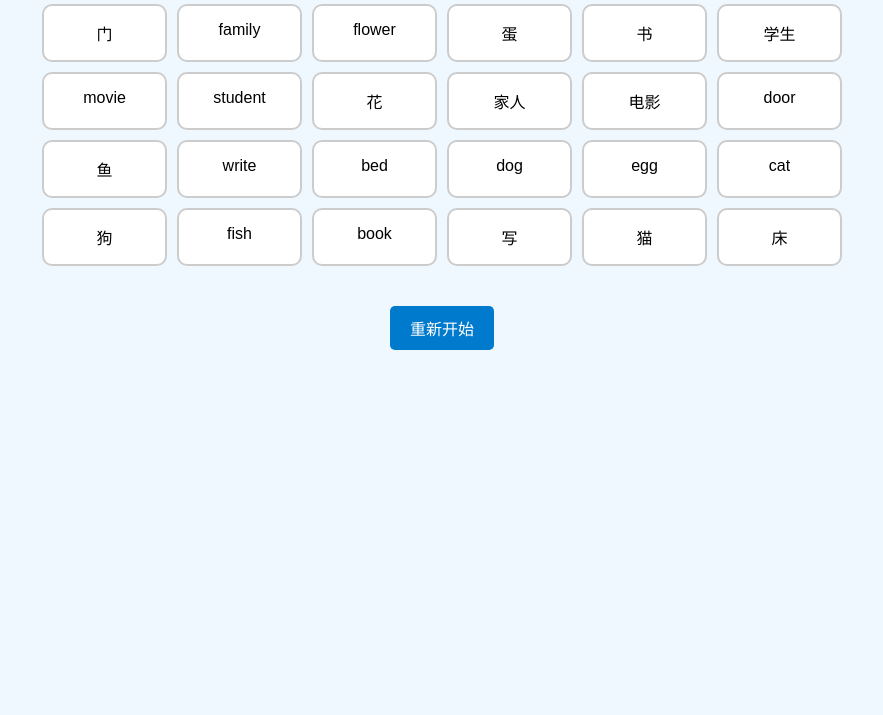
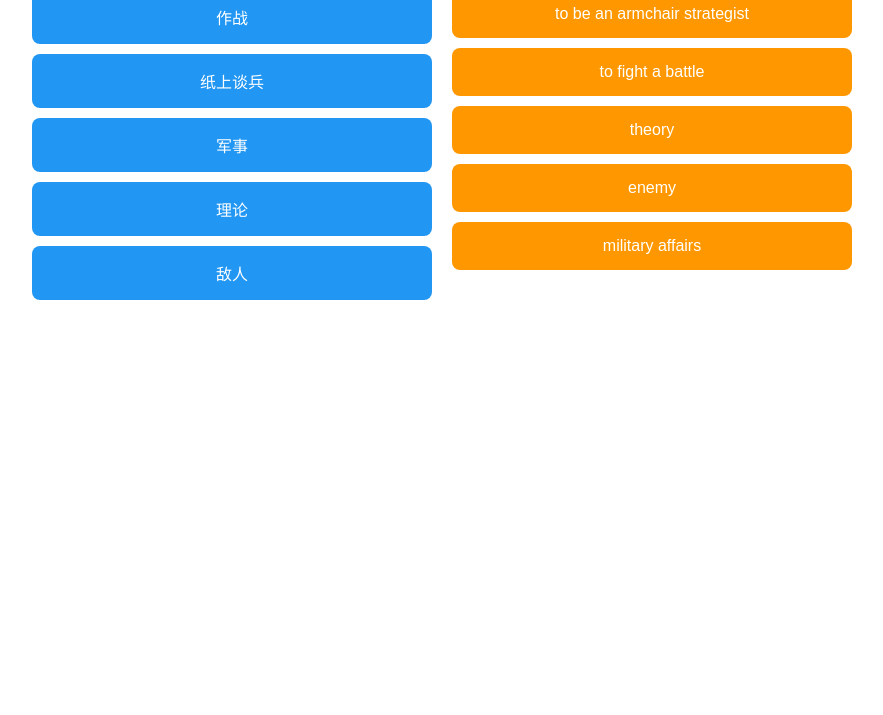
Before and after one commit to jierur/jierur.github.io, a plain HTML site: page index.html in a window 1280 px wide. Shown: the part 85-800 px from the top of the page, without its empty margins (198-1081 px from the left). Drawn offline with Linux system fonts and the light colour scheme.

Commit message:
Add files via upload

```diff
--- a/index.html
+++ b/index.html
@@ -1,144 +1,243 @@
 <!DOCTYPE html>
-<html lang="en">
+<html lang="zh">
 <head>
     <meta charset="UTF-8">
-  <meta name="viewport" content="width=device-width, initial-scale=1.0">
-  <title>纤绸线一一对</title>
+    <title>中英文穿管配对游戏</title>
     <style>
         body {
             font-family: sans-serif;
-      text-align: center;
-      background: #f0f8ff;
         }
-    h1 {
-      color: #333;
+        .container {
+            display: flex;
+            justify-content: center;
+            position: relative;
+            max-width: 1000px;
+            margin: 0 auto;
+            gap: 20px;
         }
-    #game {
-      display: grid;
-      grid-template-columns: repeat(6, 1fr);
-      grid-gap: 10px;
-      max-width: 800px;
-      margin: 20px auto;
+        .column {
+            display: flex;
+            flex-direction: column;
+            gap: 10px;
+            width: 40%;
+            min-width: 200px;
         }
         .card {
-      background: #fff;
-      border: 2px solid #ccc;
-      border-radius: 10px;
+            background: #2196F3;
+            color: white;
             padding: 15px;
+            border-radius: 8px;
+            text-align: center;
             cursor: pointer;
-      transition: 0.2s;
+            user-select: none;
+            transition: all 0.3s;
         }
-    .card:hover {
-      background: #e0f7ff;
+        .card.en {
+            background: #FF9800;
         }
-    .matched {
-      background: #c8e6c9;
-      border-color: #2e7d32;
+        .card.selected {
+            outline: 3px solid #4CAF50;
+            transform: scale(1.05);
+        }
+        .card.matched {
+            opacity: 0;
             pointer-events: none;
         }
-    #message {
-      font-size: 1.5em;
-      color: #2e7d32;
-      margin-top: 20px;
+        #lineCanvas {
+            position: absolute;
+            top: 0;
+            left: 0;
+            pointer-events: none;
+            z-index: 0;
         }
-    button {
-      padding: 10px 20px;
-      font-size: 1em;
-      border: none;
-      border-radius: 5px;
-      background-color: #007acc;
-      color: white;
-      cursor: pointer;
-      margin-top: 20px;
-    }
-    button:hover {
-      background-color: #005fa3;
+        .level {
+            text-align: center;
+            font-size: 24px;
+            margin: 20px 0;
         }
     </style>
 </head>
 <body>
-  <h1>纤绸线一一对</h1>
-  <div id="game"></div>
-  <div id="message"></div>
-  <button onclick="startGame()">重新开始</button>
+    <div class="level">当前关卡：<span id="currentLevel">1</span></div>
+    <div class="container" id="gameContainer">
+        <div class="column" id="chColumn"></div>
+        <canvas id="lineCanvas"></canvas>
+        <div class="column" id="enColumn"></div>
+    </div>
 
     <script>
-    const wordPairs = [
-      ["apple", "苹果"], ["book", "书"], ["cat", "猫"],
-      ["dog", "狗"], ["water", "水"], ["sun", "太阳"],
-      ["moon", "月亮"], ["star", "星星"], ["pen", "笔"],
-      ["school", "学校"], ["teacher", "老师"], ["student", "学生"],
-      ["friend", "朋友"], ["family", "家人"], ["food", "食物"],
-      ["music", "音乐"], ["movie", "电影"], ["car", "汽车"],
-      ["phone", "手机"], ["computer", "电脑"], ["table", "桌子"],
-      ["chair", "椅子"], ["bed", "床"], ["window", "窗户"],
-      ["door", "门"], ["tree", "树"], ["flower", "花"],
-      ["bird", "鸟"], ["fish", "鱼"], ["egg", "蛋"],
-      ["milk", "牛奶"], ["rice", "大米"], ["noodle", "面条"],
-      ["train", "火车"], ["bus", "公交车"], ["plane", "飞机"],
-      ["run", "跑"], ["jump", "跳"], ["write", "写"]
+        const words = [
+            {ch: '纸上谈兵', en: 'to be an armchair strategist'},
+            {ch: '军事', en: 'military affairs'},
+            {ch: '敌人', en: 'enemy'},
+            {ch: '理论', en: 'theory'},
+            {ch: '作战', en: 'to fight a battle'},
+            {ch: '毛病', en: 'shortcoming, weakness'},
+            {ch: '道理', en: 'principle, theory'},
+            {ch: '迟早', en: 'sooner or later'},
+            {ch: '军队', en: 'army'},
+            {ch: '派', en: 'to send, to assign'},
+            {ch: '弱', en: 'weak'},
+            {ch: '形势', en: 'situation, state of affairs'},
+            {ch: '命令', en: 'to command; order'},
+            {ch: '守', en: 'to guard, to defend'},
+            {ch: '阵地', en: 'position, front'},
+            {ch: '绝对', en: 'absolute; absolutely'},
+            {ch: '主动', en: 'on one\'s own initiative'},
+            {ch: '挑战', en: 'to challenge; challenge'},
+            {ch: '骂', en: 'to curse, to call names'},
+            {ch: '胆小鬼', en: 'coward'},
+            {ch: '胜利', en: 'to win a victory'},
+            {ch: '调动', en: 'to transfer, to shift'},
+            {ch: '散布', en: 'to spread, to disseminate'},
+            {ch: '谣言', en: 'rumor'},
+            {ch: '上当', en: 'to be taken in, to be deceived'},
+            {ch: '再三', en: 'again and again'},
+            {ch: '阻止', en: 'to stop, to prevent'},
+            {ch: '任命', en: 'to appoint'},
+            {ch: '独立', en: 'to be on one\'s own'},
+            {ch: '资格', en: 'qualification'},
+            {ch: '糊涂', en: 'muddleheaded'},
+            {ch: '公元', en: 'Christian era'},
+            {ch: '盲目', en: 'blind, ignorant'},
+            {ch: '轻视', en: 'to look down upon'},
+            {ch: '方案', en: 'plan, scheme'},
+            {ch: '进攻', en: 'to attack, to assault'},
+            {ch: '宝贵', en: 'precious, valuable'},
+            {ch: '讽刺', en: 'to satirize'},
+            {ch: '灵活', en: 'flexible, elastic'}
         ];
 
-    let shuffledCards = [];
-    let firstCard = null;
-    let matchedCount = 0;
+        const LEVEL_SIZE = 5;
+        let currentLevel = 0;
+        let selectedCh = null;
+        let selectedEn = null;
+        let matches = 0;
 
-    function startGame() {
-      const game = document.getElementById('game');
-      const message = document.getElementById('message');
-      game.innerHTML = '';
-      message.textContent = '';
-      matchedCount = 0;
+        function initGame() {
+            const start = currentLevel * LEVEL_SIZE;
+            const end = Math.min(start + LEVEL_SIZE, words.length);
+            const levelWords = words.slice(start, end);
 
-      const selectedPairs = wordPairs.sort(() => 0.5 - Math.random()).slice(0, 12);
-      const cards = selectedPairs.flat().sort(() => 0.5 - Math.random());
+            const chCards = levelWords.map(pair => ({
+                text: pair.ch,
+                match: pair.en
+            })).sort(() => Math.random() - 0.5);
 
-      cards.forEach((word, index) => {
-        const div = document.createElement('div');
-        div.className = 'card';
-        div.textContent = word;
-        div.dataset.word = word;
-        div.dataset.index = index;
-        div.onclick = () => selectCard(div);
-        game.appendChild(div);
-      });
+            const enCards = levelWords.map(pair => ({
+                text: pair.en,
+                match: pair.ch
+            })).sort(() => Math.random() - 0.5);
 
-      shuffledCards = cards;
-      firstCard = null;
+            renderCards(chCards, enCards);
+            matches = 0;
         }
 
-    function selectCard(card) {
-      if (card.classList.contains('matched') || card === firstCard) return;
+        function renderCards(chCards, enCards) {
+            const chColumn = document.getElementById('chColumn');
+            const enColumn = document.getElementById('enColumn');
+            const canvas = document.getElementById('lineCanvas');
+            const container = document.getElementById('gameContainer');
 
-      card.style.background = '#b3e5fc';
+            canvas.width = container.offsetWidth;
+            canvas.height = container.offsetHeight;
 
-      if (!firstCard) {
-        firstCard = card;
+            chColumn.innerHTML = chCards.map(card =>
+                `<div class="card ch" data-match="${card.match}">${card.text}</div>`
+            ).join('');
+            enColumn.innerHTML = enCards.map(card =>
+                `<div class="card en" data-match="${card.match}">${card.text}</div>`
+            ).join('');
+
+            document.querySelectorAll('.card.ch').forEach(card => {
+                card.addEventListener('click', handleChClick);
+            });
+            document.querySelectorAll('.card.en').forEach(card => {
+                card.addEventListener('click', handleEnClick);
+            });
+        }
+
+        function handleChClick(e) {
+            const card = e.target;
+            if (card.classList.contains('matched')) return;
+
+            document.querySelectorAll('.card.ch').forEach(c => c.classList.remove('selected'));
+            card.classList.add('selected');
+            selectedCh = card;
+            checkMatch();
+        }
+
+        function handleEnClick(e) {
+            const card = e.target;
+            if (card.classList.contains('matched')) return;
+
+            document.querySelectorAll('.card.en').forEach(c => c.classList.remove('selected'));
+            card.classList.add('selected');
+            selectedEn = card;
+            checkMatch();
+        }
+
+        function checkMatch() {
+            if (!selectedCh || !selectedEn) return;
+
+            if (
+                selectedCh.dataset.match === selectedEn.textContent &&
+                selectedEn.dataset.match === selectedCh.textContent
+            ) {
+                drawLine(selectedCh, selectedEn);
+                selectedCh.classList.add('matched');
+                selectedEn.classList.add('matched');
+                matches++;
+                checkLevelComplete();
+            } else {
+                setTimeout(() => {
+                    selectedCh.classList.remove('selected');
+                    selectedEn.classList.remove('selected');
+                }, 800);
+            }
+
+            selectedCh = null;
+            selectedEn = null;
+        }
+
+        function drawLine(fromElem, toElem) {
+            const canvas = document.getElementById('lineCanvas');
+            const ctx = canvas.getContext('2d');
+            const rect1 = fromElem.getBoundingClientRect();
+            const rect2 = toElem.getBoundingClientRect();
+            const containerRect = document.querySelector('.container').getBoundingClientRect();
+
+            const x1 = rect1.right - containerRect.left;
+            const y1 = rect1.top + rect1.height / 2 - containerRect.top;
+            const x2 = rect2.left - containerRect.left;
+            const y2 = rect2.top + rect2.height / 2 - containerRect.top;
+
+            ctx.beginPath();
+            ctx.moveTo(x1, y1);
+            ctx.lineTo(x2, y2);
+            ctx.strokeStyle = '#4CAF50';
+            ctx.lineWidth = 4;
+            ctx.stroke();
+
+            setTimeout(() => {
+                ctx.clearRect(0, 0, canvas.width, canvas.height);
+            }, 800);
+        }
+
+        function checkLevelComplete() {
+            const totalPairs = Math.min(LEVEL_SIZE, words.length - currentLevel * LEVEL_SIZE);
+            if (matches === totalPairs) {
+                currentLevel++;
+                if (currentLevel * LEVEL_SIZE >= words.length) {
+                    alert('🎉 恭喜你完成所有关卡！');
                     return;
                 }
-
-      const firstWord = firstCard.dataset.word;
-      const secondWord = card.dataset.word;
-      const isMatch = wordPairs.some(pair => pair.includes(firstWord) && pair.includes(secondWord) && firstWord !== secondWord);
-
-      if (isMatch) {
-        firstCard.classList.add('matched');
-        card.classList.add('matched');
-        matchedCount++;
-        if (matchedCount === 12) {
-          document.getElementById('message').textContent = '恭喜通关！';
+                document.getElementById('currentLevel').textContent = currentLevel + 1;
+                initGame();
             }
-      } else {
-        setTimeout(() => {
-          firstCard.style.background = '';
-          card.style.background = '';
-        }, 600);
         }
 
-      firstCard = null;
-    }
-
-    startGame();
+        initGame();
     </script>
 </body>
 </html>
```
Lines whose indentation alone changed are shown as unchanged.
